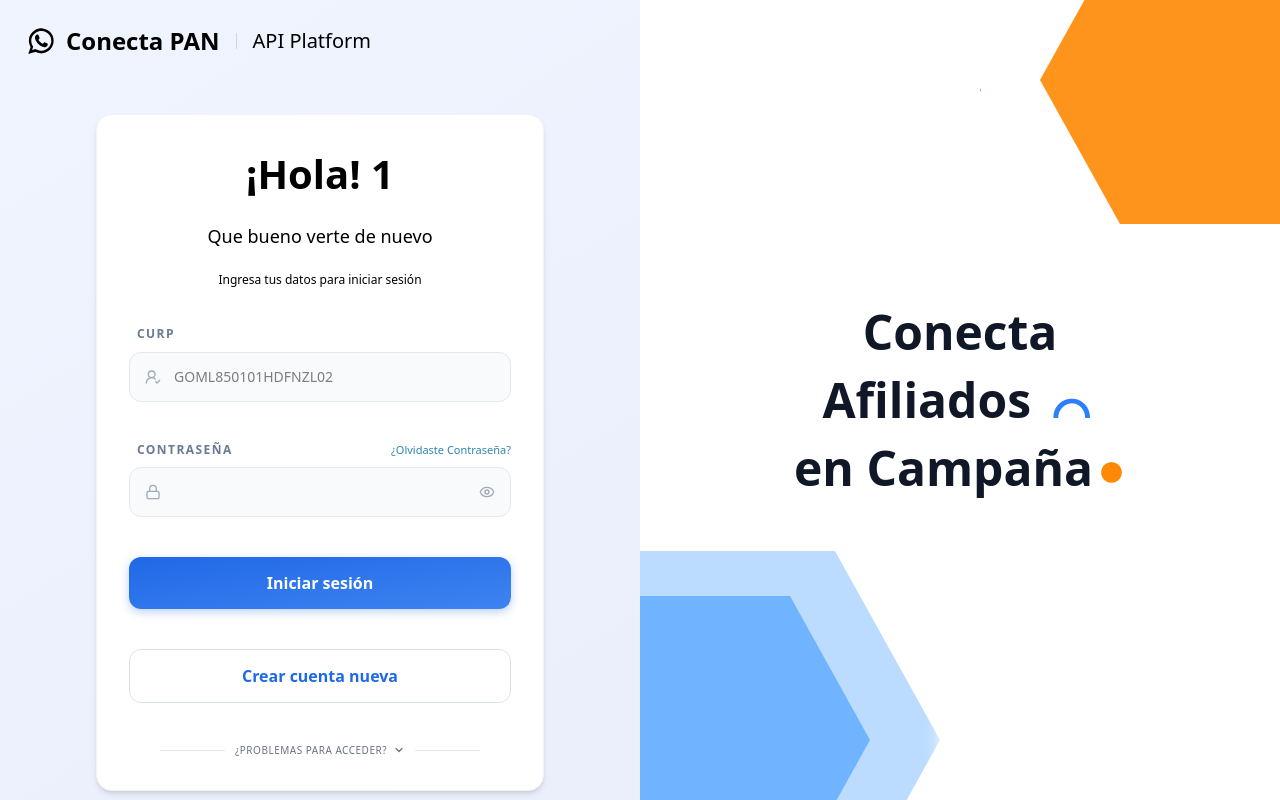
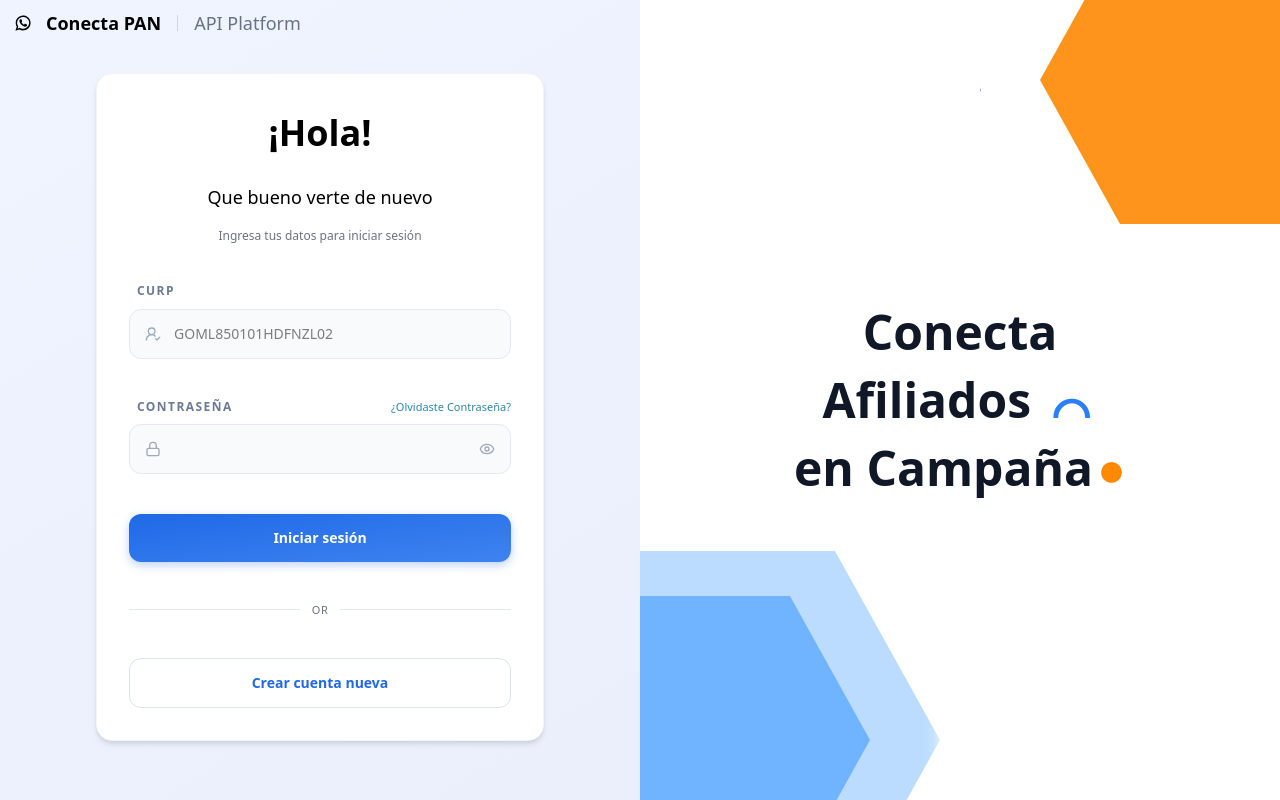
Before and after one commit to CESARBR2025/sjr-qa-conecta-pan, a Next.js app: page /login in a window 1280 px wide. Built offline with nearby package versions, Linux system fonts and the light colour scheme.

Commit message:
login responsive

```diff
--- a/components/login/LoginForm.tsx
+++ b/components/login/LoginForm.tsx
@@ -73,72 +73,63 @@
   };
 
   return (
-    <main
-      className="h-screen w-full flex overflow-hidden">
 
-      <section className="flex-1 flex w-full flex flex-col overflow-hidden">
+    <main className="h-screen w-full flex flex-col lg:flex-row overflow-hidden">
+
+      <section className="flex-1 flex flex-col overflow-hidden">
 
         {/* HEADER */}
-        <header className="flex items-center gap-4 p-4">
+        <header className="flex items-center gap-3 sm:gap-4 p-3 sm:p-2">
 
           {/* LEFT */}
-          <div className="flex items-center ">
-            <Image src="/whats.svg" alt="Logo PAN" width={60} height={60}
-              className="w-[30px] h-[30px] sm:w-[50px] sm:h-[50px]" />
-
-            <p className="text-sm sm:text-xl lg:text-2xl font-bold ">Conecta PAN</p>
+          <div className="flex items-center gap-2">
+            <Image src="/whats.svg" alt="Logo PAN" width={40} height={40}
+              className="w-[24px] h-[24px] sm:w-[36px] sm:h-[36px] lg:w-[30px] lg:h-[30px]" />
+            <p className="text-[12px] sm:text-[14px] lg:text-[18px] font-bold">Conecta PAN</p>
           </div>
 
           {/* DIVIDER */}
           <div className="h-4 w-px bg-gray-300" />
 
           {/* RIGHT */}
-          <div className="text-sm sm:text-lg lg:text-xl  text-gray ">
+          <div className="text-[12px] sm:text-[14px] lg:text-[18px]  text-gray-500">
             API Platform
           </div>
 
         </header>
 
         {/* CONTENT */}
-        <div className="flex-1 flex  justify-center items-start pt-6 sm:pt-16 lg:pt-8  p-8 sm:px-4 lg:px-4 ">
+        <div className="flex-1 flex justify-center items-start sm:items-center pt-4 sm:pt-8 lg:pt-0 px-4 sm:px-8 pb-8">
 
-          <div className="w-full max-w-md justify-center flex flex-col bg-white rounded-2xl shadow-md p-6 sm:p-8 border border-gray-100">
+          <div className="w-full max-w-sm sm:max-w-md flex flex-col bg-white rounded-2xl shadow-md p-5 sm:p-8 border border-gray-100">
 
-            <div className='flex flex-col  '>
+            <div className="flex flex-col">
               {/* TITLE */}
-              <h1 className=" text-2xl font-bold text-[30px] sm:text-[40px]
-       text-center mb-6">
-                ¡Hola! 1
+              <h1 className="text-[26px] sm:text-[36px] font-bold text-center mb-3 sm:mb-6">
+                ¡Hola!
               </h1>
 
-              <h1 className=" text-2xl text-[18px] sm:text-[18px]
-       text-center mb-6">
+              <h2 className="text-[15px] sm:text-[18px] text-center mb-2 sm:mb-4">
                 Que bueno verte de nuevo
-              </h1>
+              </h2>
 
-              <h1 className=" text-2xl text-[10px] sm:text-[12px]
-       text-center mb-8 tracking-normal">
+              <h3 className="text-[10px] sm:text-[12px] text-center mb-6 sm:mb-8 tracking-normal text-gray-500">
                 Ingresa tus datos para iniciar sesión
-              </h1>
+              </h3>
             </div>
 
-
-
             {/* CARD */}
-
-            <div className="w-full max-w-md flex flex-col justify-center">
-              <form onSubmit={handleSubmit} className="space-y-10">
+            <div className="w-full flex flex-col justify-center">
+              <form onSubmit={handleSubmit} className="space-y-6 sm:space-y-8 lg:space-y-10">
 
                 {/* CURP */}
                 <div>
-                  <label className="ml-2 text-xs  font-semibold text-[#6B7A93] uppercase tracking-[0.12em]">
+                  <label className="ml-2 text-xs font-semibold text-[#6B7A93] uppercase tracking-[0.12em]">
                     CURP
                   </label>
 
-
                   <div className="relative group mt-2">
                     <UserRoundCheck className="absolute left-4 top-1/2 -translate-y-1/2 text-[#A0AABB] group-focus-within:text-[#2E86AB]" size={16} />
-
                     <input
                       type="text"
                       value={curp}
@@ -157,7 +148,6 @@
                     <label className="text-xs ml-2 font-semibold text-[#6B7A93] uppercase tracking-[0.12em]">
                       Contraseña
                     </label>
-
                     <a className="text-[11px] text-[#2E86AB] hover:underline cursor-pointer">
                       ¿Olvidaste Contraseña?
                     </a>
@@ -165,7 +155,6 @@
 
                   <div className="relative group">
                     <Lock className="absolute left-4 top-1/2 -translate-y-1/2 text-[#A0AABB] group-focus-within:text-[#2E86AB]" size={16} />
-
                     <input
                       type={showPassword ? 'text' : 'password'}
                       value={password}
@@ -173,7 +162,6 @@
                       required
                       className="w-full rounded-xl border border-[#E4E8EF] bg-[#F8FAFC] py-3.5 pl-11 pr-12 text-sm outline-none focus:border-[#2E86AB] focus:bg-white focus:ring-4 focus:ring-[#2E86AB]/10 transition"
                     />
-
                     <button
                       type="button"
                       onClick={() => setShowPassword(!showPassword)}
@@ -196,193 +184,82 @@
                   type="submit"
                   disabled={loading}
                   className="w-full rounded-xl py-3.5
-    font-semibold text-md text-white
-    bg-gradient-to-br from-[#1F69E7] to-[#3E83F0]
-    flex items-center justify-center
-    shadow-[0_3px_10px_rgba(31,105,231,0.3)]
-    cursor-pointer hover:scale-102 transition-transform"
+                  font-semibold text-sm sm:text-md text-white
+                   bg-gradient-to-br from-[#1F69E7] to-[#3E83F0]
+                   flex items-center justify-center shadow-[0_3px_10px_rgba(31,105,231,0.3)]
+                   cursor-pointer hover:scale-[1.02] transition-transform"
                 >
                   {loading ? (
                     <div className="flex justify-center items-center">
-                      <div className="w-4 h-4 border-2 border-white border-t-transparent rounded-full animate-spin"></div>
+                      <div className="w-4 h-4 border-2 border-white border-t-transparent rounded-full animate-spin" />
                     </div>
                   ) : (
                     "Iniciar sesión"
                   )}
                 </button>
 
+                {/* DIVIDER OR */}
+                <div className="flex items-center gap-3 w-full">
+                  <div className="flex-1 h-px bg-[#E4E8EF]" />
+                  <span className="text-[10px] sm:text-[11px] text-gray-500
+                  uppercase tracking-wider whitespace-nowrap">
+                    OR
+                  </span>
+                  <div className="flex-1 h-px bg-[#E4E8EF]" />
+                </div>
+
                 {/* CREATE ACCOUNT */}
                 <button
                   type="button"
                   onClick={() => router.push("/login/register")}
                   className="w-full rounded-xl py-3.5
-    font-semibold text-md
-    border border-[#DDE3F0]
-    text-[#1F69E7]
-    bg-white
-    hover:bg-[#EFF4FE]
-    transition-all
-    cursor-pointer"
+                   font-semibold text-sm sm:text-md border border-[#DDE3F0]
+                    text-[#1F69E7] bg-white hover:bg-[#EFF4FE] transition-all
+                     cursor-pointer"
                 >
                   Crear cuenta nueva
                 </button>
 
 
 
-                {/* FOOTER */}
-                <div className=" flex justify-center">
-
-                  {/* Support contact */}
-                  <div className="relative z-10 flex flex-col items-center gap-0 ">
-                    {/* Trigger row */}
-                    <div className="flex items-center gap-2.5 w-full max-w-[360px]">
-                      <div className="flex-1 h-px bg-[#E4E8EF]" />
-                      <button
-                        type="button"
-                        onClick={() => setShowSupport(!showSupport)}
-                        className="flex items-center gap-1.5 bg-transparent border-none cursor-pointer p-0 group"
-                      >
-                        <span className="text-[10px] text-gray-500 uppercase tracking-wider whitespace-nowrap
-               group-hover:text-[#2E86AB] transition-colors duration-150">
-                          ¿Problemas para acceder?
-                        </span>
-                        <svg
-                          width="12"
-                          height="12"
-                          viewBox="0 0 24 24"
-                          fill="none"
-                          stroke="currentColor"
-                          strokeWidth="2.5"
-                          strokeLinecap="round"
-                          strokeLinejoin="round"
-                          className={`text-gray-500 group-hover:text-[#2E86AB] transition-all duration-250
-                    ${showSupport ? 'rotate-180' : 'rotate-0'}`}
-                        >
-                          <polyline points="6 9 12 15 18 9" />
-                        </svg>
-                      </button>
-                      <div className="flex-1 h-px bg-[#E4E8EF]" />
-                    </div>
-
-                    {/* Expandable panel */}
-                    <div
-                      className={`w-full max-w-[360px] overflow-hidden transition-all duration-300
-                ${showSupport ? 'max-h-48 opacity-100 mt-3' : 'max-h-0 opacity-0 mt-0'}`}
-                    >
-                      <a
-                        href="mailto:sistemas@sanjuandelrio.gob.mx?subject=Solicitud%20de%20soporte%20t%C3%A9cnico%20-%20SSPM&body=Hola%2C%20necesito%20asistencia%20con%20el%20acceso%20al%20sistema."
-                        className="flex items-center gap-3 w-full px-4 py-3 bg-white
-                 border-[1.5px] border-[#E4E8EF] hover:border-[#2E86AB]
-                 rounded-[14px] transition-all duration-150 active:scale-[0.98] group
-                 no-underline"
-                        style={{ boxShadow: 'none' }}
-                        onMouseEnter={(e) =>
-                        (e.currentTarget.style.boxShadow =
-                          '0 0 0 4px rgba(46,134,171,0.08)')
-                        }
-                        onMouseLeave={(e) => (e.currentTarget.style.boxShadow = 'none')}
-                      >
-                        <div className="w-[38px] h-[38px] rounded-full bg-[#EAF4FB] flex items-center justify-center shrink-0">
-                          <Mail size={16} className="text-[#2E86AB]" strokeWidth={1.8} />
-                        </div>
-                        <div className="flex-1 min-w-0">
-                          <p className="text-[11px] text-[#A0AABB] mb-0.5">
-                            Soporte técnico · responde en 24 h
-                          </p>
-                          <p className="text-[13px] font-semibold text-[#0D2137] truncate">
-                            sistemas@sanjuandelrio.gob.mx
-                          </p>
-                        </div>
-                        <ArrowUpRight
-                          size={14}
-                          className="text-[#C0C8D4] group-hover:text-[#2E86AB] transition-colors shrink-0"
-                          strokeWidth={1.8}
-                        />
-                      </a>
-                      <p className="text-[11px] text-[#A0AABB] text-center mt-2 leading-relaxed">
-                        Se abrirá tu cliente de correo con el{' '}
-                        <span className="text-[#6B7A93] font-medium">
-                          asunto prellenado
-                        </span>
-                      </p>
-                    </div>
-                  </div>
-
-
-                </div>
-
-
               </form>
             </div>
-
 
           </div>
         </div>
 
+      </section>
 
+      {/* ─── Right panel ─── */}
+      <section className="hidden lg:flex flex-1 relative items-center justify-center bg-white overflow-hidden">
 
+        <div
+          className="absolute top-[-120px] right-[-120px] w-[420px] h-[420px] bg-white border border-blue-500 opacity-80 z-10"
+          style={{ clipPath: "polygon(25% 5%, 75% 5%, 100% 50%, 75% 95%, 25% 95%, 0% 50%)" }}
+        />
+        <div
+          className="absolute top-[-80px] right-[-80px] w-[320px] h-[320px] bg-orange-400 opacity-90 z-20 shadow-2xl"
+          style={{ clipPath: "polygon(25% 5%, 75% 5%, 100% 50%, 75% 95%, 25% 95%, 0% 50%)" }}
+        />
+        <div
+          className="absolute bottom-[-150px] left-[-120px] w-[420px] h-[420px] bg-blue-300 opacity-60 z-0 blur-sm"
+          style={{ clipPath: "polygon(25% 5%, 75% 5%, 100% 50%, 75% 95%, 25% 95%, 0% 50%)" }}
+        />
+        <div
+          className="absolute bottom-[-100px] left-[-90px] w-[320px] h-[320px] bg-blue-400 opacity-70 z-30"
+          style={{ clipPath: "polygon(25% 5%, 75% 5%, 100% 50%, 75% 95%, 25% 95%, 0% 50%)" }}
+        />
+
+        <div className="relative z-40 flex flex-col items-center justify-center text-center px-6 max-w-lg mx-auto">
+          <h1 className="text-3xl xl:text-5xl font-bold text-gray-900 leading-tight space-y-2">
+            <span className="block">Conecta</span>
+            <span className="block">Afiliados <span className="text-blue-500 mx-2">⌒</span></span>
+            <span className="block">en Campaña<span className="text-orange-400 ml-1">●</span></span>
+          </h1>
+        </div>
 
       </section>
 
-      {/* ─── Left panel ─── */}
-
-      <section className="hidden lg:flex flex-1 relative items-center justify-center bg-white overflow-hidden ">
-
-        {/* 🔷 Fondo grande (base) */}
-        <div
-          className="absolute top-[-120px] right-[-120px] w-[420px] h-[420px] bg-white border border-blue-500 opacity-80 z-10"
-          style={{
-            clipPath: "polygon(25% 5%, 75% 5%, 100% 50%, 75% 95%, 25% 95%, 0% 50%)"
-          }}
-        />
-
-
-
-        {/* 🟧 Shape principal (encima) */}
-        <div
-          className="absolute top-[-80px] right-[-80px] w-[320px] h-[320px] bg-orange-400 opacity-90 z-20 shadow-2xl"
-          style={{
-            clipPath: "polygon(25% 5%, 75% 5%, 100% 50%, 75% 95%, 25% 95%, 0% 50%)"
-          }}
-        />
-
-        {/* 🔷 Shape secundario (abajo izquierda) */}
-        <div
-          className="absolute bottom-[-150px] left-[-120px] w-[420px] h-[420px] bg-blue-300 opacity-60 z-0 blur-sm"
-          style={{
-            clipPath: "polygon(25% 5%, 75% 5%, 100% 50%, 75% 95%, 25% 95%, 0% 50%)"
-          }}
-        />
-
-        {/* 🔷 Shape pequeño decorativo */}
-        <div
-          className="absolute bottom-[-100px] left-[-90px] w-[320px] h-[320px] bg-blue-400 opacity-70 z-30"
-          style={{
-            clipPath: "polygon(25% 5%, 75% 5%, 100% 50%, 75% 95%, 25% 95%, 0% 50%)"
-          }}
-        />
-
-        {/* ✏️ Contenido */}
-        <div className="relative z-40 flex flex-col items-center justify-center text-center px-6 max-w-lg mx-auto">
-
-          <h1 className="text-3xl sm:text-4xl xl:text-5xl font-bold text-gray-900 leading-tight space-y-2">
-
-            <span className="block">Conecta</span>
-
-            <span className="block">
-              Afiliados <span className="text-blue-500 mx-2">⌒</span>
-            </span>
-
-            <span className="block">
-              en Campaña
-              <span className="text-orange-400 ml-1">●</span>
-            </span>
-
-          </h1>
-
-        </div>
-
-      </section>
     </main>
   );
 }
```
